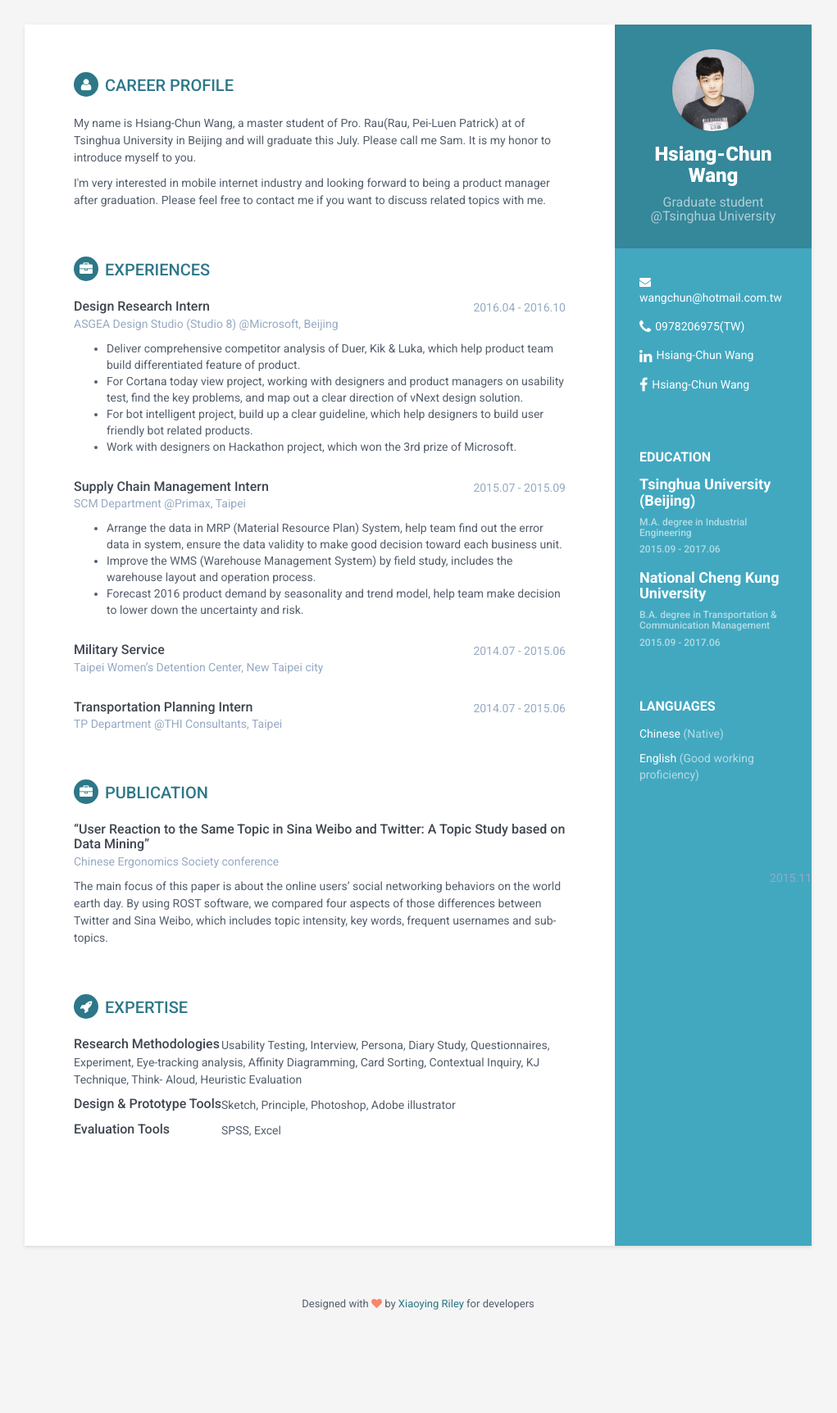
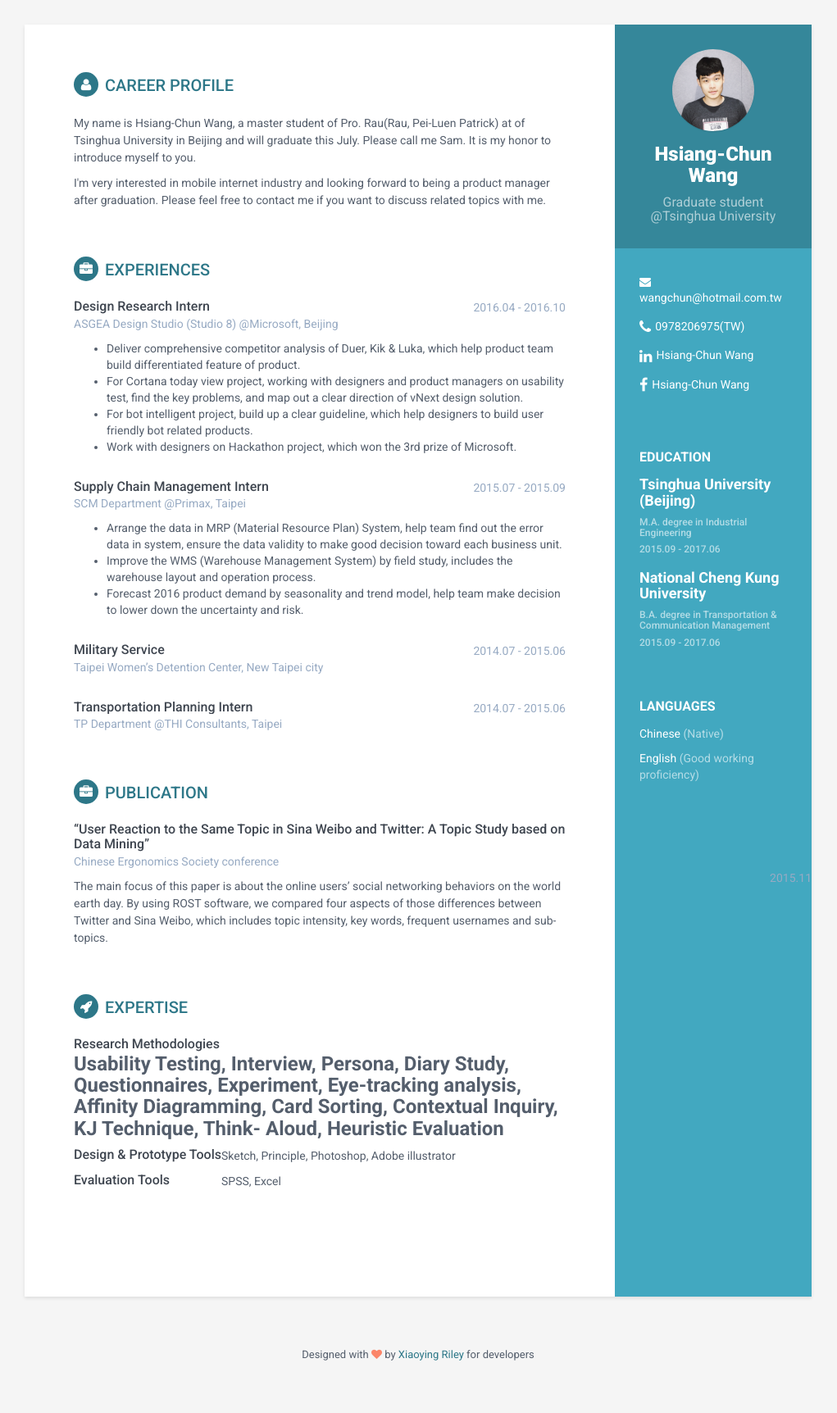
Before and after one commit to hsiangchunwang/hsiangchunwang.github.io, a Jekyll site: the page built from index.html, in a window 1280 px wide. Shown: the whole page at 82% size, without its empty margins (130-1151 px from the left). Built offline with Jekyll 4.4.1, drawn with Linux system fonts in a browser that asks for light colours; before the commit the page ends 1661 px from its top, so only the background shows below that.

```diff
--- a/_includes/skills.html
+++ b/_includes/skills.html
@@ -4,7 +4,7 @@
                     <div class="item">
                         <h3 class="level-title">Research Methodologies</h3>
                         <div class="skillcontent">
-                          <p>Usability Testing, Interview, Persona, Diary Study, Questionnaires, Experiment, Eye-tracking analysis, Affinity Diagramming, Card Sorting, Contextual Inquiry, KJ Technique, Think- Aloud, Heuristic Evaluation</p>
+                          <h3>Usability Testing, Interview, Persona, Diary Study, Questionnaires, Experiment, Eye-tracking analysis, Affinity Diagramming, Card Sorting, Contextual Inquiry, KJ Technique, Think- Aloud, Heuristic Evaluation</h3>
                         </div> <!--//skillcontent-->
                       </div><!--//item-->
 
```
